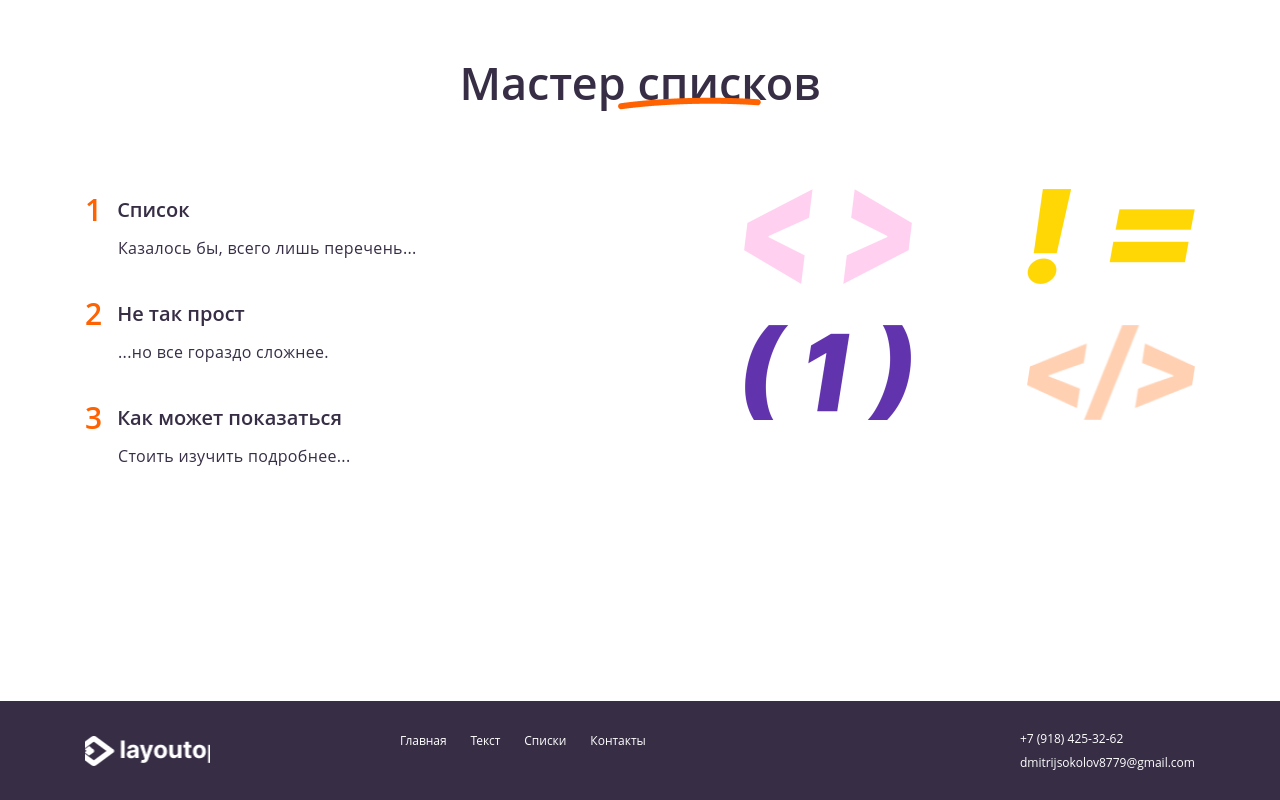
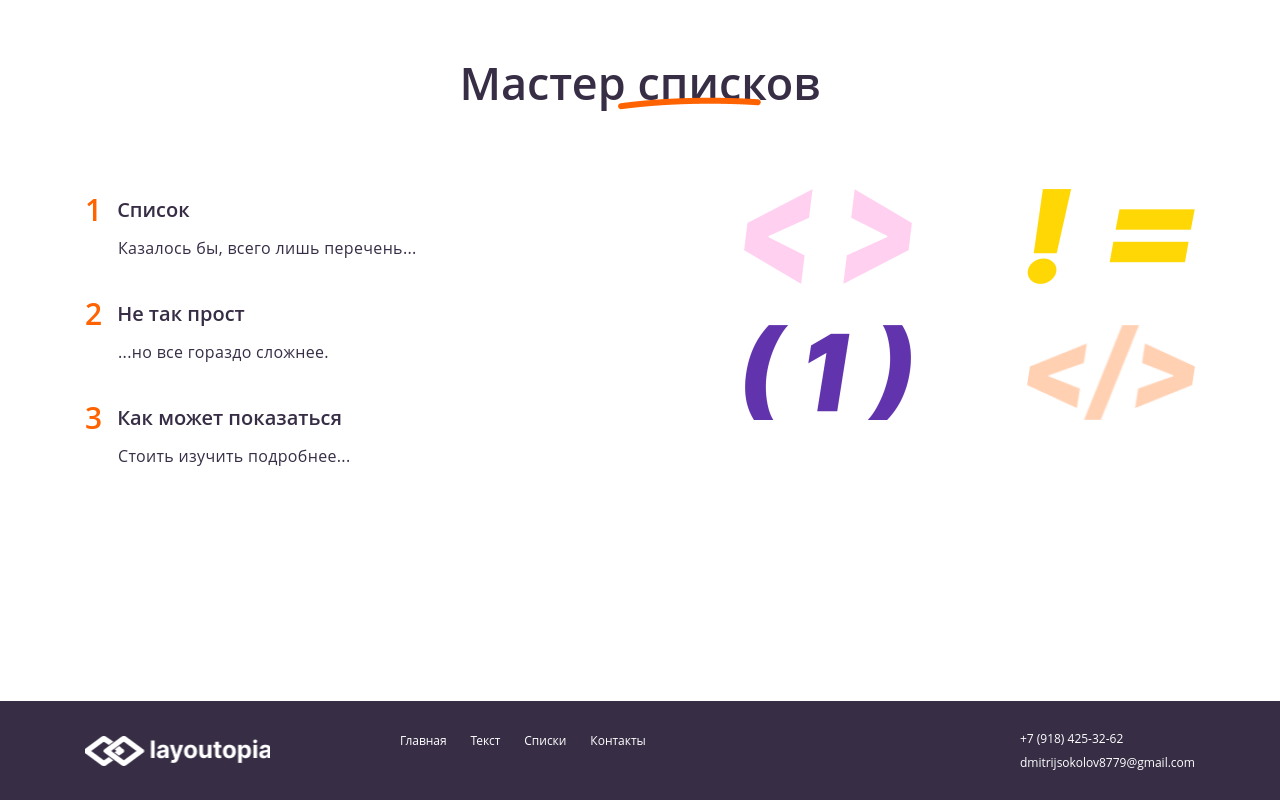
Before and after one commit to rodnyeprostory/lesson1, a plain HTML site: page index.html in a window 1280 px wide. Shown: the part 1326-2126 px from the top of the page. Drawn offline with Linux system fonts and the light colour scheme.

Commit message:
continuation_2

```diff
--- a/css/main.css
+++ b/css/main.css
@@ -202,5 +202,5 @@ section{
     margin-right: 374px;
 }
 .footer-logo{
-    margin-right: 190px;
+    margin-right: 130px;
 }
```
